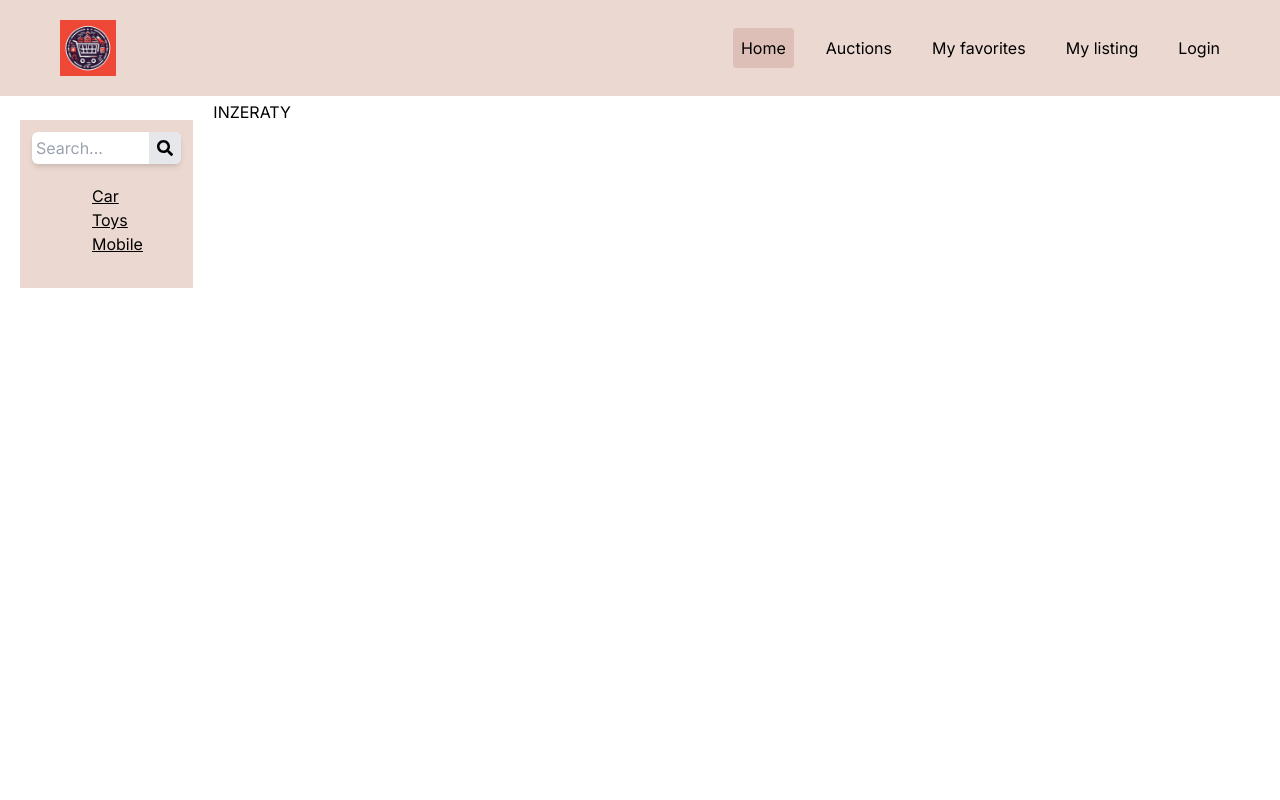
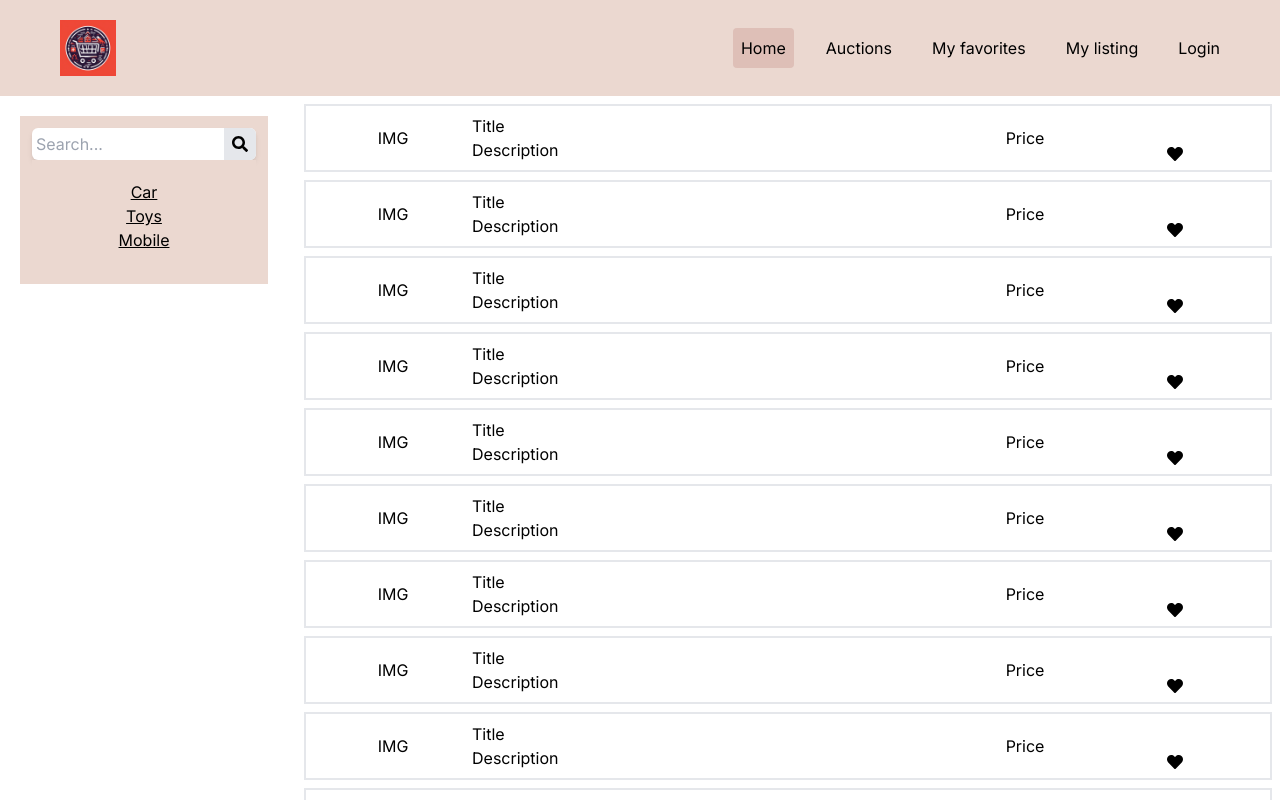
Before and after one commit to MaksimSyrvachev/Internet-bazaar, a Next.js app: page /home in a window 1280 px wide. Shown: the top 800 px of the page. Built offline with nearby package versions, Linux system fonts and the light colour scheme.

Commit message:
feat: adding /home UI impl

```diff
--- a/src/app/home/page.tsx
+++ b/src/app/home/page.tsx
@@ -1,15 +1,30 @@
-import React from "react";
+"use client"
+
+import React, {useState} from "react";
 import {LeftFilter} from "@/components/LeftFilter";
 import {Ads} from "@/components/Ads";
 
 export default function Home() {
 
-  return (
-      <div className="flex">
-        <div className="w-1/6">
-          <LeftFilter/>
+    const [showLeftFilter, setShowLeftFilter] = useState<boolean>(false)
+
+    return (
+        <div className="w-full">
+            <div className="hidden md:flex space-x-2">
+                <div className="flex-grow-0 w-72 h-auto">
+                    <LeftFilter/>
+                </div>
+                <div className="flex-grow">
+                    <Ads/>
+                </div>
+            </div>
+            <div className="flex-col md:hidden space-x-2">
+                <button className="underline ms-5" onClick={() => setShowLeftFilter(!showLeftFilter)}>
+                    {showLeftFilter ? "Hide categories" : "Show categories"}
+                </button>
+                {showLeftFilter && <LeftFilter/>}
+                <Ads/>
+            </div>
         </div>
-        <Ads/>
-      </div>
-  )
+    )
 }
--- a/src/app/layout.tsx
+++ b/src/app/layout.tsx
@@ -17,7 +17,7 @@ const RootLayout = ({ children }: { children: React.ReactNode }) => (
 		<body className={`${inter.className}`}>
 			<Providers>
 				<Navigation>
-					<div className="container mx-auto mt-1">{children}</div>
+					{children}
 				</Navigation>
 			</Providers>
 		</body>
--- /dev/null
+++ b/src/components/Ad.tsx
@@ -0,0 +1,32 @@
+'use client';
+
+import {FaHeart} from "react-icons/fa";
+
+export const Ad = () => {
+
+	return(
+		<div className="border-2 flex m-2 p-2">
+			<div className="w-2/12 flex items-center justify-center">
+				<div>
+					IMG
+				</div>
+			</div>
+			<div className="flex-col w-6/12">
+				<div>
+					Title
+				</div>
+				<div>
+					Description
+				</div>
+			</div>
+			<div className="w-2/12 flex items-center justify-center">
+				<div>
+					Price
+				</div>
+			</div>
+			<div className="w-1/12 flex items-end justify-end">
+				<FaHeart/>
+			</div>
+		</div>
+	);
+}
--- a/src/components/Ads.tsx
+++ b/src/components/Ads.tsx
@@ -1,8 +1,9 @@
 'use client';
 
 
-import {useContext, useEffect} from "react";
+import React, {useContext, useEffect} from "react";
 import {CategorySelectedContext, FilterSearchContext} from "@/components/Providers";
+import {Ad} from "@/components/Ad";
 
 export const Ads = () => {
 
@@ -19,7 +20,7 @@ export const Ads = () => {
 
 	return(
 		<div>
-			INZERATY
+			{[1,1,1,1,1,1,1,1,1,1,1,1].map(_ => <Ad key="a"/>)}
 		</div>
 	);
 }
--- a/src/components/Categories.tsx
+++ b/src/components/Categories.tsx
@@ -11,14 +11,14 @@ export const Categories = (props: Props) => {
 
 	if (props.categories === undefined) {
 		return (
-			<div className="flex items-center justify-center">
+			<div className="flex items-center justify-center p-2">
 				<Spinner/>
 			</div>
 		)
 	}
 	return(
-		<div className="flex-col bg-primaryBackground pe-10 ps-10 m-5">
-			{props.categories.map(category => <div className="flex-1" key={category}><ClickableCategory category={category}/></div>)}
+		<div className="flex-col bg-primaryBackground p-5">
+			{props.categories.map(category => <div className="flex items-center justify-center" key={category}><ClickableCategory category={category}/></div>)}
 		</div>
 	);
 }
--- a/src/components/Navigation.tsx
+++ b/src/components/Navigation.tsx
@@ -5,7 +5,7 @@ const Navigation = ({children} : PropsWithChildren) => {
 
 	return (
 		<div className="flex-row">
-			<div className="flex-1">
+			<div className="flex-1 sticky top-0">
 				<TopNavigation/>
 			</div>
 			<div className="flex-1 flex">
```
